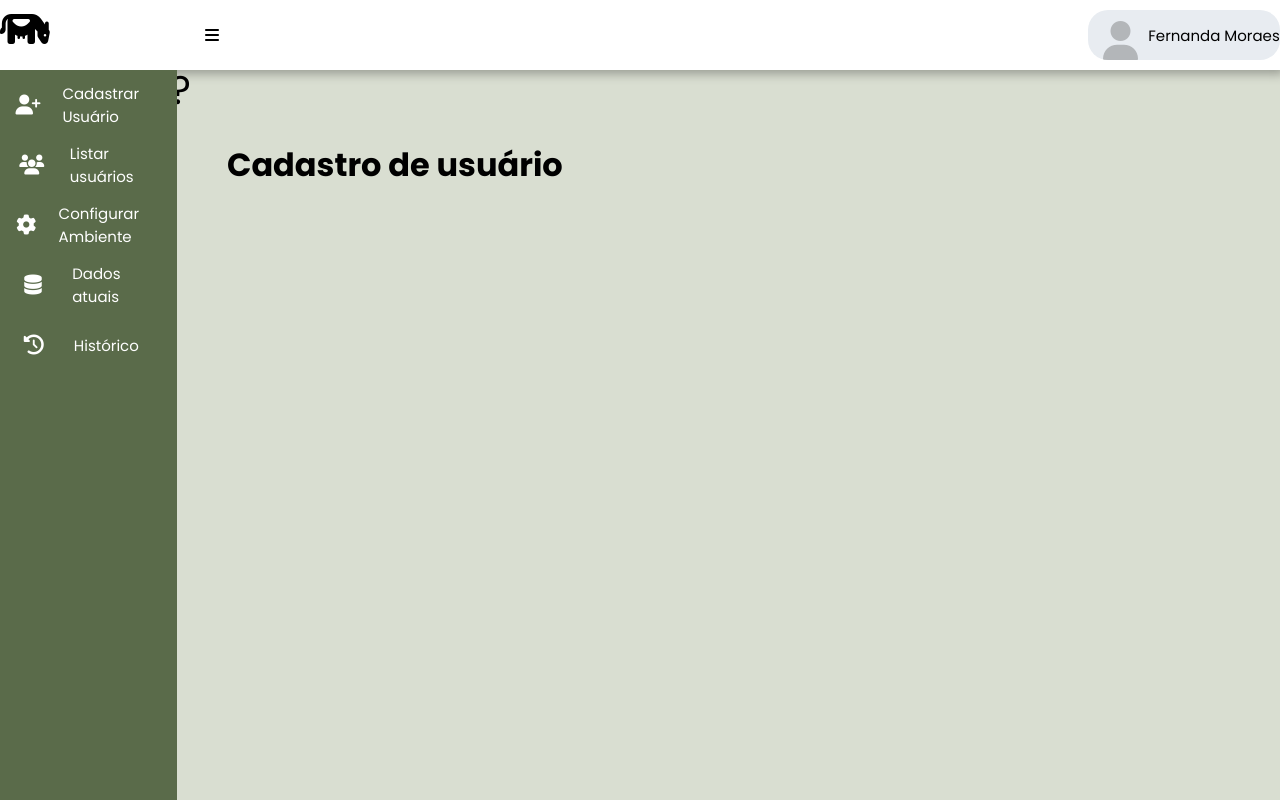
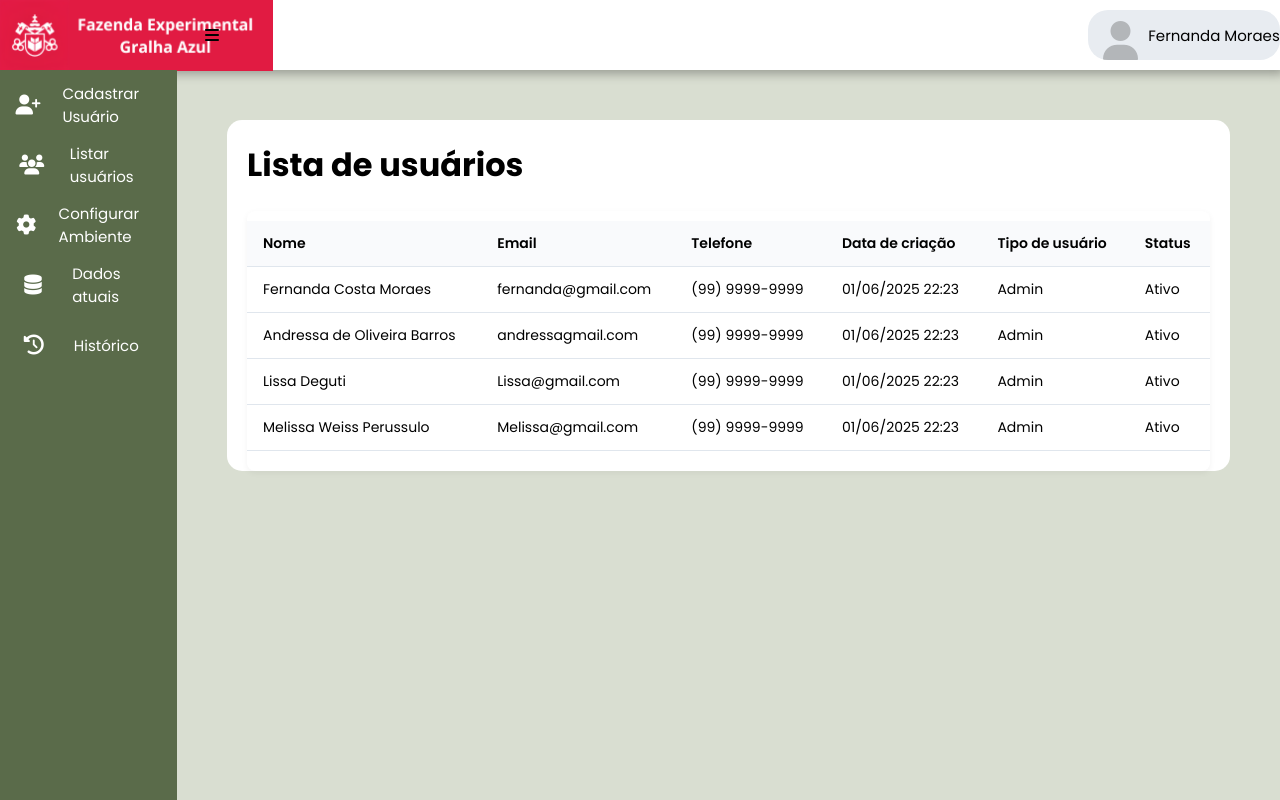
Before and after one commit to Missywp/Sites-das-Vacas, a Flask app: page /listarUser in a window 1280 px wide. Run offline with Flask 3, Linux system fonts and the light colour scheme.

Commit message:
Atualização 02_06

```diff
--- a/static/css/base.css
+++ b/static/css/base.css
@@ -20,6 +20,11 @@ body{
     width: 15%;
     display: flex;
     align-items: center;
+}
+.logoFazenda{
+    width: 273px;
+    height: 71px;
+
 }
 .logo {
     font-size: 40px;
--- a/static/css/listarUser.css
+++ b/static/css/listarUser.css
@@ -0,0 +1,40 @@
+.tableConteiner {
+    width: calc(100% - 20px);
+    display: flex;
+    justify-content: center;
+    background-color: #ffffff;
+    border-radius: 8px;
+    box-shadow: 0 2px 6px rgba(0, 0, 0, 0.05);
+}
+.listaUsers{
+    background-color: white;
+    width: calc(100% - 20px);
+    border-radius: 15px;
+    display: flex;
+    flex-direction: column;
+    padding-left: 20px;
+}
+
+table {
+    width: 100%;
+    border-collapse: collapse;
+    margin-top: 10px;
+    margin-bottom: 20px;
+}
+
+th, td {
+    padding: 12px 16px;
+    text-align: left;
+    border-bottom: 1px solid #e0e6ed;
+    font-size: 14px;
+}
+
+th {
+    color: black;
+    font-weight: 600;
+    background-color: #f9fafc;
+}
+
+td {
+    color: black;
+}
--- a/templates/base.html
+++ b/templates/base.html
@@ -14,7 +14,7 @@
         <nav class="bar-nav">
             <div class="caixaLogo">
                 <div class="logo">
-                    <i class="fa-solid fa-cow icon-cow"></i> Fazenda?
+                    <img src="static\imgs\logos\logoFazenda.png" alt="Logo da fazenda" class="logoFazenda">
                 </div>
             </div>
             <div class="linksNav">
--- a/templates/usuarios.html
+++ b/templates/usuarios.html
@@ -4,8 +4,55 @@
     <link rel="stylesheet" href="{{ url_for('static', filename='css/listarUser.css') }}">
 {% endblock %}
 {% block content %}
-    <div class="cadastroUser">
-        <h1>Cadastro de usuário</h1>
-
+    <div class="listaUsers">
+        <h1>Lista de usuários</h1>
+        <div class="tableConteiner">
+            <table>
+                <thead>
+                    <tr>
+                        <th>Nome</th>
+                        <th>Email</th>
+                        <th>Telefone</th>
+                        <th>Data de criação</th>
+                        <th>Tipo de usuário</th>
+                        <th>Status</th>
+                    </tr>
+                </thead>
+                <tbody>
+                    <tr>
+                        <td>Fernanda Costa Moraes</td>
+                        <td>fernanda@gmail.com</td>
+                        <td>(99) 9999-9999</td>
+                        <td>01/06/2025 22:23</td>
+                        <td>Admin</td>
+                        <td>Ativo</td>
+                    </tr>
+                    <tr>
+                        <td>Andressa de Oliveira Barros</td>
+                        <td>andressagmail.com</td>
+                        <td>(99) 9999-9999</td>
+                        <td>01/06/2025 22:23</td>
+                        <td>Admin</td>
+                        <td>Ativo</td>
+                    </tr>
+                    <tr>
+                        <td>Lissa Deguti</td>
+                        <td>Lissa@gmail.com</td>
+                        <td>(99) 9999-9999</td>
+                        <td>01/06/2025 22:23</td>
+                        <td>Admin</td>
+                        <td>Ativo</td>
+                    </tr>
+                    <tr>
+                        <td>Melissa Weiss Perussulo</td>
+                        <td>Melissa@gmail.com</td>
+                        <td>(99) 9999-9999</td>
+                        <td>01/06/2025 22:23</td>
+                        <td>Admin</td>
+                        <td>Ativo</td>
+                    </tr>
+                </tbody>
+            </table>
+        </div>
     </div>
 {% endblock %}
```
Also changed, not shown: controllers/app_controller.py (line endings or trailing spaces), static/imgs/logos/logoFazenda.png (added).
